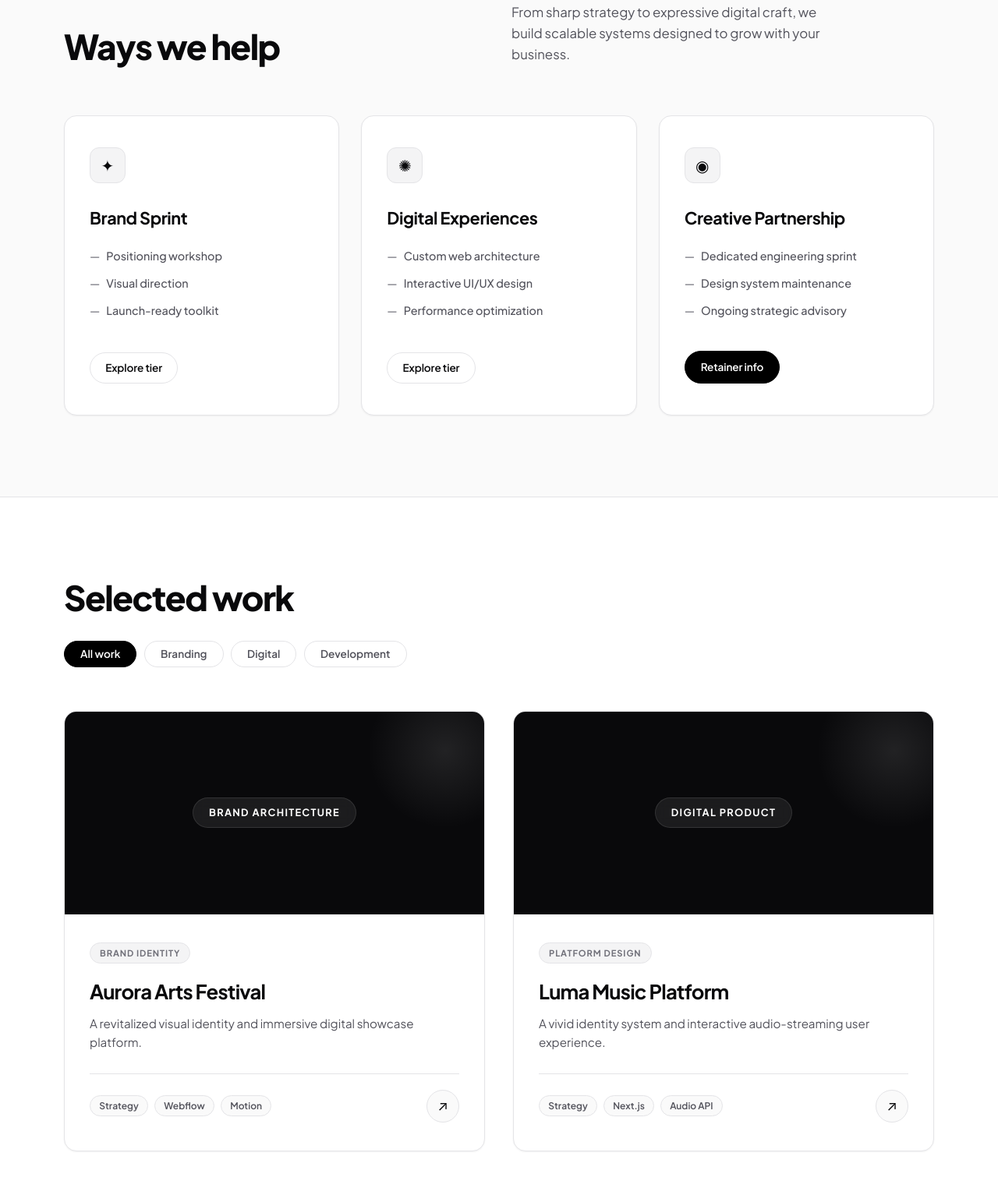
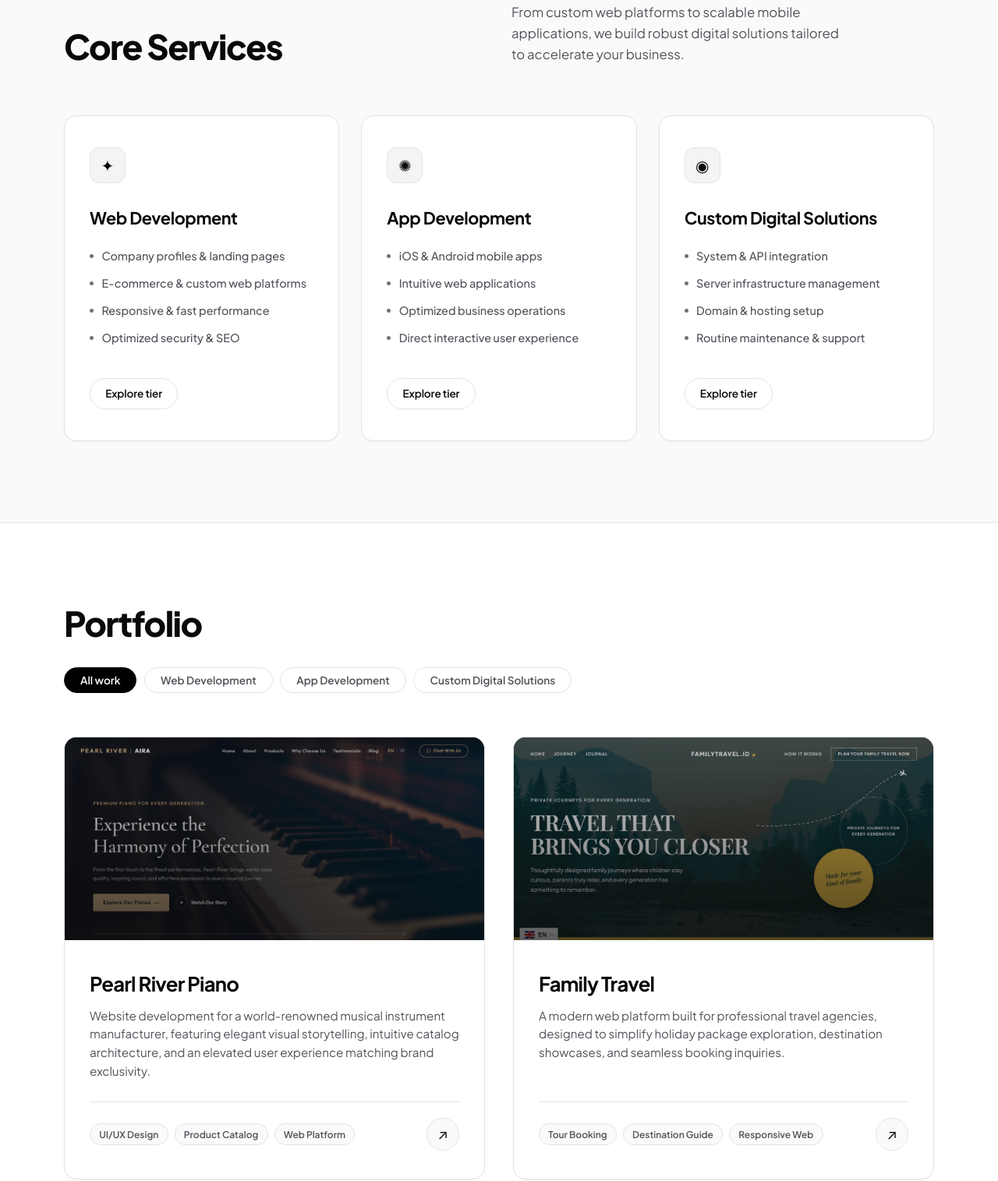
Before and after one commit to vermonte-tech/portofolio, a plain HTML site: page index.html in a window 1280 px wide. Shown: the part 819-2334 px from the top of the page at 78% size. Drawn offline with Linux system fonts and the light colour scheme.

Commit message:
Update layout

```diff
--- a/css/style.css
+++ b/css/style.css
@@ -402,6 +402,19 @@ button, input, select, textarea {
   margin-bottom: 2.5rem;
 }
 
+.about-description {
+  max-width: 540px;
+  margin-bottom: 1.5rem;
+}
+
+@media (min-width: 993px) {
+  .hero-description,
+  .about-description {
+    text-align: justify;
+    text-justify: inter-word;
+  }
+}
+
 .hero-actions {
   display: flex;
   gap: 1rem;
@@ -559,12 +572,23 @@ button, input, select, textarea {
   font-weight: 500;
   display: flex;
   align-items: center;
-  gap: 0.5rem;
+  gap: 0.65rem;
 }
 
 .service-features li::before {
-  content: '—';
-  color: var(--text-muted);
+  content: '';
+  display: inline-block;
+  width: 5px;
+  height: 5px;
+  border-radius: 50%;
+  background-color: var(--text-muted);
+  flex-shrink: 0;
+  transition: background-color 0.2s ease, transform 0.2s ease;
+}
+
+.service-card:hover .service-features li::before {
+  background-color: var(--text-primary);
+  transform: scale(1.15);
 }
 
 .service-card-footer {
@@ -667,6 +691,32 @@ button, input, select, textarea {
   justify-content: center;
 }
 
+.project-img {
+  width: 100%;
+  height: 100%;
+  object-fit: cover;
+  object-position: top center;
+  position: absolute;
+  top: 0;
+  left: 0;
+  transition: transform 0.6s cubic-bezier(0.16, 1, 0.3, 1), filter 0.3s ease;
+}
+
+.project-card:hover .project-img {
+  transform: scale(1.05);
+}
+
+.project-media-overlay {
+  position: absolute;
+  top: 0;
+  left: 0;
+  width: 100%;
+  height: 100%;
+  background: linear-gradient(180deg, rgba(9, 9, 11, 0.15) 0%, rgba(9, 9, 11, 0.65) 100%);
+  z-index: 1;
+  pointer-events: none;
+}
+
 .geo-circle {
   position: absolute;
   top: -50px;
@@ -676,11 +726,13 @@ button, input, select, textarea {
   border-radius: 50%;
   background: radial-gradient(circle, rgba(255,255,255,0.1) 0%, rgba(255,255,255,0) 70%);
   transition: transform 0.6s cubic-bezier(0.16, 1, 0.3, 1);
+  z-index: 1;
 }
 
 .banner-badge {
   position: relative;
-  background-color: rgba(255, 255, 255, 0.08);
+  z-index: 2;
+  background-color: rgba(9, 9, 11, 0.6);
   border: 1px solid var(--border-glass);
   backdrop-filter: blur(8px);
   padding: 0.5rem 1.25rem;
--- a/index.html
+++ b/index.html
@@ -23,8 +23,8 @@
             <ul class="nav-menu">
                 <li><a href="#hero">Home</a></li>
                 <li><a href="#services">Services</a></li>
-                <li><a href="#portfolio">Work</a></li>
-                <li><a href="#about">About</a></li>
+                <li><a href="#portfolio">Portfolio</a></li>
+                <li><a href="about.html">About</a></li>
                 <li><a href="#contact">Contact</a></li>
             </ul>
 
@@ -73,28 +73,29 @@
             </div>
         </section>
 
-        <!-- Services Section ("Ways we help") -->
+        <!-- Services Section ("Core Services") -->
         <section class="services-section" id="services">
             <div class="container">
                 <!-- Header -->
                 <div class="services-header">
-                    <h2 class="section-title">Ways we help</h2>
+                    <h2 class="section-title">Core Services</h2>
                     <p class="section-subtext">
-                        From sharp strategy to expressive digital craft, we build scalable systems designed to grow with your business.
+                        From custom web platforms to scalable mobile applications, we build robust digital solutions tailored to accelerate your business.
                     </p>
                 </div>
 
                 <!-- 3-Column Grid -->
                 <div class="services-grid">
-                    <!-- Service 1 -->
+                    <!-- Service 1: Web Development -->
                     <article class="service-card">
                         <div>
                             <div class="service-icon-box" aria-hidden="true">✦</div>
-                            <h3 class="service-title">Brand Sprint</h3>
+                            <h3 class="service-title">Web Development</h3>
                             <ul class="service-features">
-                                <li>Positioning workshop</li>
-                                <li>Visual direction</li>
-                                <li>Launch-ready toolkit</li>
+                                <li>Company profiles & landing pages</li>
+                                <li>E-commerce & custom web platforms</li>
+                                <li>Responsive & fast performance</li>
+                                <li>Optimized security & SEO</li>
                             </ul>
                         </div>
                         <div class="service-card-footer">
@@ -102,15 +103,16 @@
                         </div>
                     </article>
 
-                    <!-- Service 2 -->
+                    <!-- Service 2: App Development -->
                     <article class="service-card">
                         <div>
                             <div class="service-icon-box" aria-hidden="true">✺</div>
-                            <h3 class="service-title">Digital Experiences</h3>
+                            <h3 class="service-title">App Development</h3>
                             <ul class="service-features">
-                                <li>Custom web architecture</li>
-                                <li>Interactive UI/UX design</li>
-                                <li>Performance optimization</li>
+                                <li>iOS & Android mobile apps</li>
+                                <li>Intuitive web applications</li>
+                                <li>Optimized business operations</li>
+                                <li>Direct interactive user experience</li>
                             </ul>
                         </div>
                         <div class="service-card-footer">
@@ -118,80 +120,79 @@
                         </div>
                     </article>
 
-                    <!-- Service 3 -->
+                    <!-- Service 3: Custom Digital Solutions -->
                     <article class="service-card">
                         <div>
                             <div class="service-icon-box" aria-hidden="true">◉</div>
-                            <h3 class="service-title">Creative Partnership</h3>
+                            <h3 class="service-title">Custom Digital Solutions</h3>
                             <ul class="service-features">
-                                <li>Dedicated engineering sprint</li>
-                                <li>Design system maintenance</li>
-                                <li>Ongoing strategic advisory</li>
+                                <li>System & API integration</li>
+                                <li>Server infrastructure management</li>
+                                <li>Domain & hosting setup</li>
+                                <li>Routine maintenance & support</li>
                             </ul>
                         </div>
                         <div class="service-card-footer">
-                            <a href="#contact" class="btn btn-primary btn-sm">Retainer info</a>
+                            <a href="#contact" class="btn btn-outline">Explore tier</a>
                         </div>
                     </article>
                 </div>
             </div>
         </section>
 
-        <!-- Selected Work (Portfolio) Section -->
+        <!-- Portfolio Section -->
         <section class="portfolio-section" id="portfolio">
             <div class="container">
                 <!-- Header -->
                 <div class="portfolio-header">
-                    <h2 class="section-title">Selected work</h2>
+                    <h2 class="section-title">Portfolio</h2>
                     <!-- Category Filter Tabs -->
                     <div class="filter-group" role="tablist" aria-label="Portfolio Category Filter">
                         <button class="filter-btn active" data-filter="all" role="tab" aria-selected="true">All work</button>
-                        <button class="filter-btn" data-filter="branding" role="tab" aria-selected="false">Branding</button>
-                        <button class="filter-btn" data-filter="digital" role="tab" aria-selected="false">Digital</button>
-                        <button class="filter-btn" data-filter="development" role="tab" aria-selected="false">Development</button>
+                        <button class="filter-btn" data-filter="web" role="tab" aria-selected="false">Web Development</button>
+                        <button class="filter-btn" data-filter="app" role="tab" aria-selected="false">App Development</button>
+                        <button class="filter-btn" data-filter="custom" role="tab" aria-selected="false">Custom Digital Solutions</button>
                     </div>
                 </div>
 
                 <!-- Grid -->
                 <div class="portfolio-grid" id="portfolioGrid">
-                    <!-- Project 1 -->
-                    <article class="project-card" data-category="branding">
+                    <!-- Project 1: Pearl River Piano -->
+                    <article class="project-card" data-category="web custom">
                         <div class="project-media-banner">
-                            <div class="geo-circle"></div>
-                            <div class="banner-badge">Brand Architecture</div>
+                            <img src="assets/images/PearlRiver.png" alt="Pearl River Piano Web Experience" class="project-img">
+                            <div class="project-media-overlay"></div>
                         </div>
                         <div class="project-body">
-                            <span class="badge-category">Brand Identity</span>
-                            <h3 class="project-title">Aurora Arts Festival</h3>
-                            <p class="project-desc">A revitalized visual identity and immersive digital showcase platform.</p>
+                            <h3 class="project-title">Pearl River Piano</h3>
+                            <p class="project-desc">Website development for a world-renowned musical instrument manufacturer, featuring elegant visual storytelling, intuitive catalog architecture, and an elevated user experience matching brand exclusivity.</p>
                             <div class="project-footer">
                                 <div class="tag-group">
-                                    <span class="tag-pill">Strategy</span>
-                                    <span class="tag-pill">Webflow</span>
-                                    <span class="tag-pill">Motion</span>
+                                    <span class="tag-pill">UI/UX Design</span>
+                                    <span class="tag-pill">Product Catalog</span>
+                                    <span class="tag-pill">Web Platform</span>
                                 </div>
-                                <a href="#contact" class="btn-icon-round" aria-label="Explore Aurora Arts Festival project">↗</a>
+                                <a href="#contact" class="btn-icon-round" aria-label="Explore Pearl River Piano project">↗</a>
                             </div>
                         </div>
                     </article>
 
-                    <!-- Project 2 -->
-                    <article class="project-card" data-category="digital">
+                    <!-- Project 2: Family Travel -->
+                    <article class="project-card" data-category="web app">
                         <div class="project-media-banner">
-                            <div class="geo-circle"></div>
-                            <div class="banner-badge">Digital Product</div>
+                            <img src="assets/images/FamilyTravel.png" alt="Family Travel.Id Tourism Platform" class="project-img">
+                            <div class="project-media-overlay"></div>
                         </div>
                         <div class="project-body">
-                            <span class="badge-category">Platform Design</span>
-                            <h3 class="project-title">Luma Music Platform</h3>
-                            <p class="project-desc">A vivid identity system and interactive audio-streaming user experience.</p>
+                            <h3 class="project-title">Family Travel</h3>
+                            <p class="project-desc">A modern web platform built for professional travel agencies, designed to simplify holiday package exploration, destination showcases, and seamless booking inquiries.</p>
                             <div class="project-footer">
                                 <div class="tag-group">
-                                    <span class="tag-pill">Strategy</span>
-                                    <span class="tag-pill">Next.js</span>
-                                    <span class="tag-pill">Audio API</span>
+                                    <span class="tag-pill">Tour Booking</span>
+                                    <span class="tag-pill">Destination Guide</span>
+                                    <span class="tag-pill">Responsive Web</span>
                                 </div>
-                                <a href="#contact" class="btn-icon-round" aria-label="Explore Luma Music Platform project">↗</a>
+                                <a href="#contact" class="btn-icon-round" aria-label="Explore Family Travel project">↗</a>
                             </div>
                         </div>
                     </article>
@@ -220,9 +221,9 @@
                             <label for="serviceSelect">Project type</label>
                             <select id="serviceSelect" class="form-control" required>
                                 <option value="" disabled selected>Choose a service</option>
-                                <option value="brand">Brand Sprint</option>
-                                <option value="digital">Digital Experiences</option>
-                                <option value="partnership">Creative Partnership</option>
+                                <option value="web">Web Development</option>
+                                <option value="app">App Development</option>
+                                <option value="custom">Custom Digital Solutions</option>
                             </select>
                         </div>
 
@@ -247,9 +248,9 @@
             <div class="footer-col">
                 <h4 class="footer-column-title">Explore</h4>
                 <ul class="footer-links">
-                    <li><a href="#portfolio">Work</a></li>
+                    <li><a href="#portfolio">Portfolio</a></li>
                     <li><a href="#services">Services</a></li>
-                    <li><a href="#about">Studio</a></li>
+                    <li><a href="about.html">About Us</a></li>
                 </ul>
             </div>
 
@@ -258,17 +259,15 @@
                 <h4 class="footer-column-title">Connect</h4>
                 <ul class="footer-links">
                     <li><a href="https://instagram.com" target="_blank" rel="noopener noreferrer">Instagram</a></li>
-                    <li><a href="https://linkedin.com" target="_blank" rel="noopener noreferrer">LinkedIn</a></li>
-                    <li><a href="https://behance.net" target="_blank" rel="noopener noreferrer">Behance</a></li>
+                    <li><a href="https://www.linkedin.com/company/vermonte-tech/" target="_blank" rel="noopener noreferrer">LinkedIn</a></li>
                 </ul>
             </div>
 
-            <!-- Visit / Info -->
+            <!-- Contact -->
             <div class="footer-col">
-                <h4 class="footer-column-title">Visit</h4>
+                <h4 class="footer-column-title">Contact</h4>
                 <div class="footer-contact-info">
-                    <p>Kotawali — Tangerang</p>
-                    <p><a href="mailto:vermonte@support.com">vermonte@support.com</a></p>
+                    <p><a href="mailto:vermonte.tech@gmail.com">vermonte.tech@gmail.com</a></p>
                 </div>
             </div>
         </div>
--- a/js/script.js
+++ b/js/script.js
@@ -77,8 +77,9 @@ function initPortfolioFilter() {
 
       // Filter cards
       projectCards.forEach(card => {
-        const category = card.getAttribute('data-category');
-        if (filterValue === 'all' || category === filterValue) {
+        const category = card.getAttribute('data-category') || '';
+        const categories = category.split(' ').filter(Boolean);
+        if (filterValue === 'all' || category === filterValue || categories.includes(filterValue)) {
           card.style.display = 'flex';
           card.style.animation = 'fadeIn 0.3s ease';
         } else {
```
Also changed, not shown: about.html (added, +157 -0 lines), home.html (+58 -59 lines), assets/images/FamilyTravel.png (added), assets/images/PearlRiver.png (added), 1 other file.
